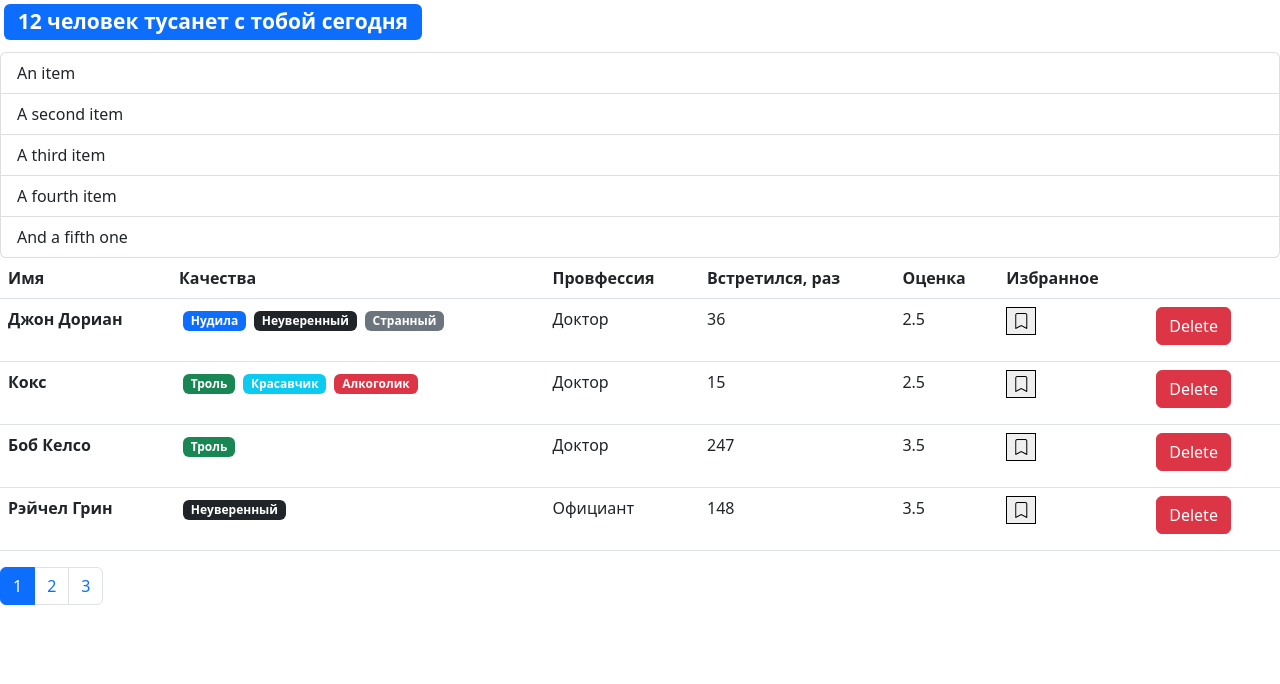
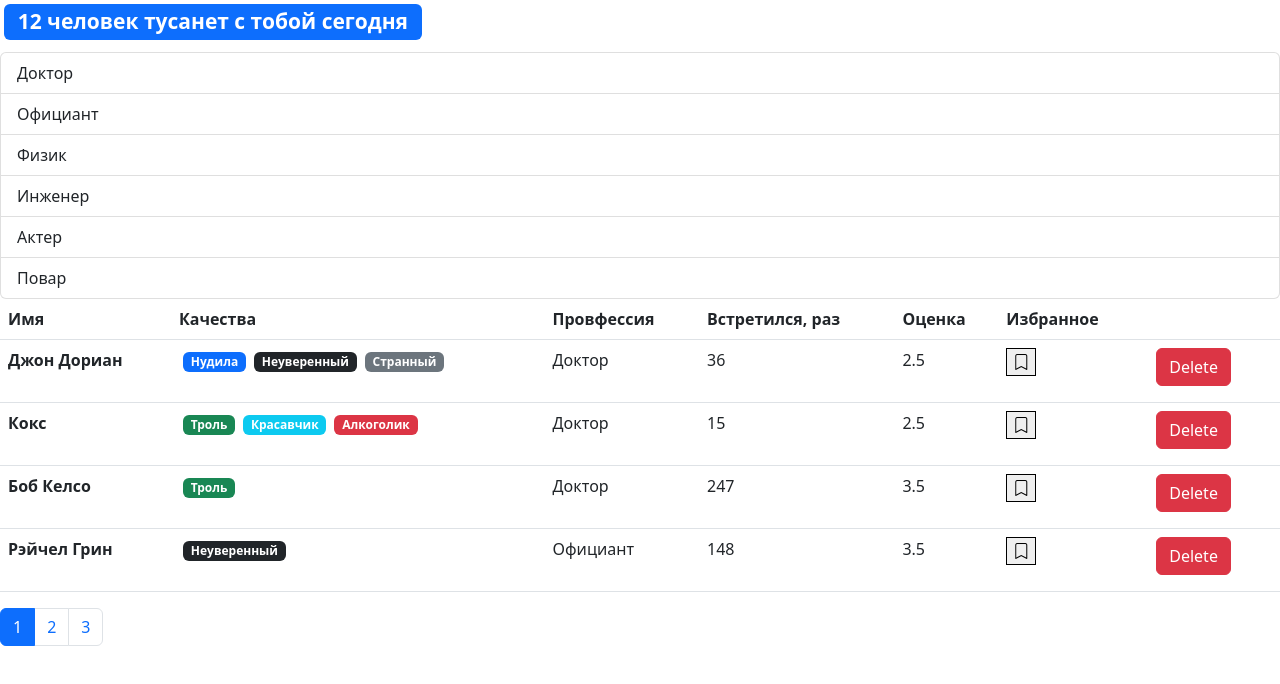
Before and after one commit to ElenaFrank/react-graduate-work_invalid, a React (Create React App) app: page / in a window 1280 px wide. Shown: the top 684 px of the page. Built offline with nearby package versions, Linux system fonts and the light colour scheme.

Commit message:
add selection processing

```diff
--- a/src/components/groupList.jsx
+++ b/src/components/groupList.jsx
@@ -1,15 +1,26 @@
 import React from "react"
+import PropTypes from "prop-types"
 
-const GroupList = () => {
+const GroupList = ({ items, valueProperty, contentProperty }) => {
+  console.log()
   return (
     <ul className="list-group">
-      <li className="list-group-item">An item</li>
-      <li className="list-group-item">A second item</li>
-      <li className="list-group-item">A third item</li>
-      <li className="list-group-item">A fourth item</li>
-      <li className="list-group-item">And a fifth one</li>
+      {/* eslint-disable-next-line array-callback-return */}
+      {Object.keys(items).map(item => {
+        return < li key={items[item][valueProperty]} className="list-group-item">{items[item][contentProperty]}</li>
+      })}
+
     </ul>
   )
 }
+GroupList.defaultProps = {
+  valueProperty: "_id",
+  contentProperty: "name"
+}
+GroupList.propTypes = {
+  items: PropTypes.object.isRequired,
+  valueProperty: PropTypes.string,
+  contentProperty: PropTypes.string
+}
 
 export default GroupList
--- a/src/components/users.jsx
+++ b/src/components/users.jsx
@@ -40,7 +40,8 @@
   return (
     <>
       <Status length={users.length}></Status>
-      <GroupList items={professions} onItemSelect={handleProfessionsSelect}></GroupList>
+      {professions && (<GroupList items={professions} onItemSelect={handleProfessionsSelect}></GroupList>)
+      }
       {users.length !== 0 && (
         <table className="table">
           <thead>
```
